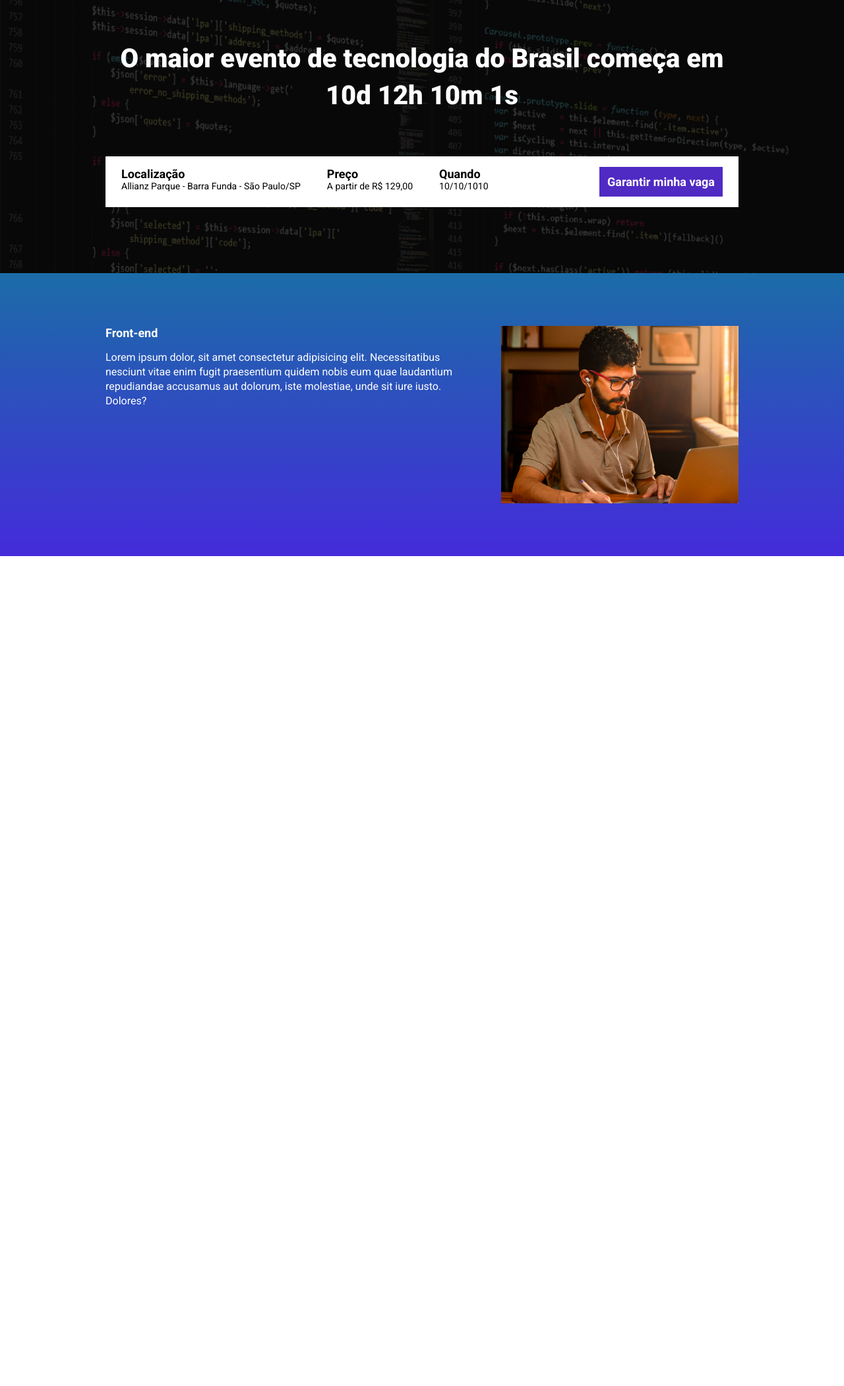
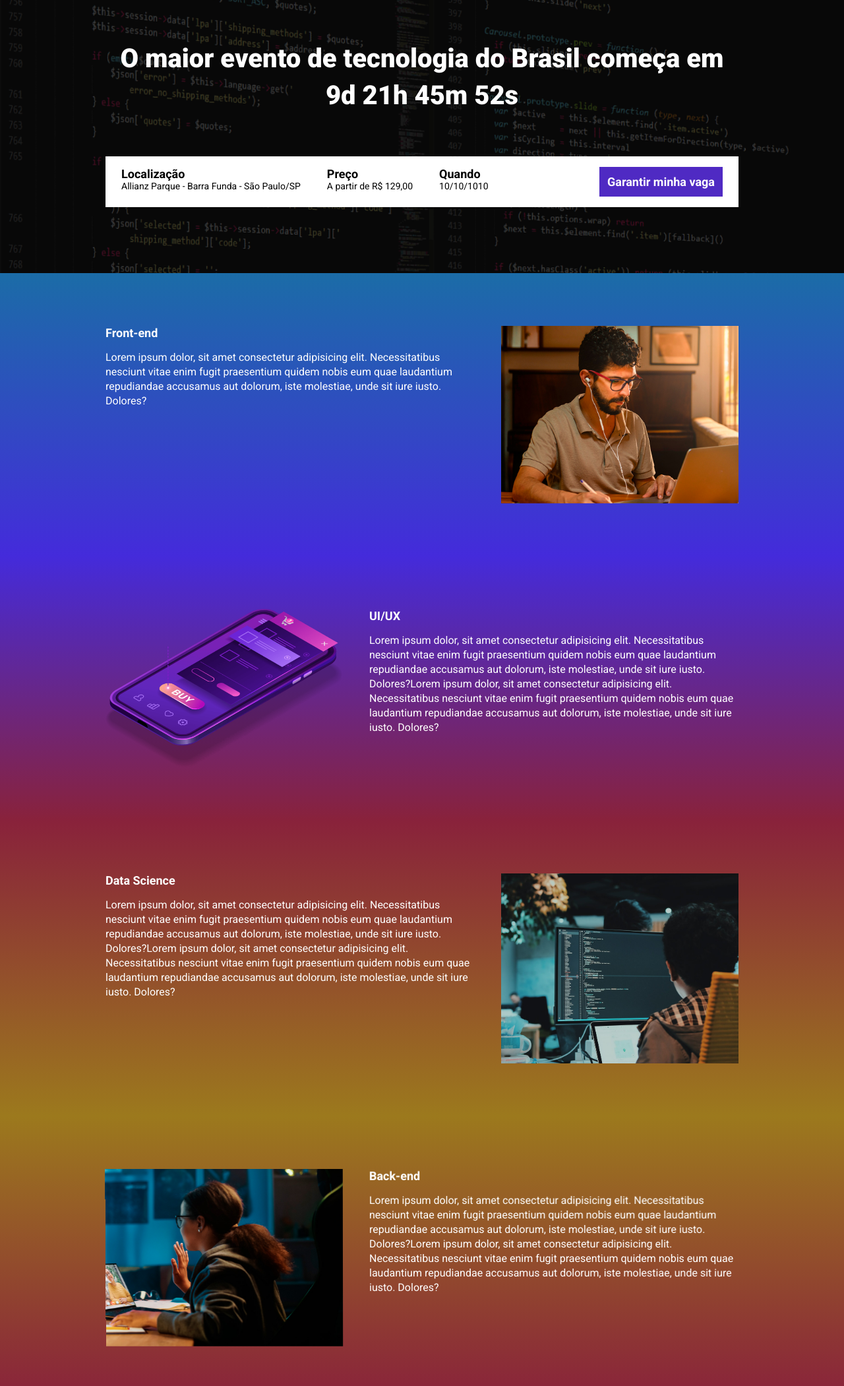
Before and after one commit to francomasa/birthday-event, a website built with Parcel: page src/index.html in a window 1280 px wide. Shown: the part 147-2248 px from the top of the page at 66% size. Before the commit the page ends 990 px from the top, so only its background shows below. Built offline with nearby package versions, Linux system fonts and the light colour scheme.

Commit message:
criando a contagem regresiva

```diff
--- a/package.json
+++ b/package.json
@@ -3,6 +3,7 @@
   "version": "1.0.0",
   "scripts": {
     "dev": "parcel src/index.html src/styles/main.scss src/scripts/main.js",
+    "build": "parcel build src/index.html",
     "test": "echo \"Error: no test specified\" && exit 1"
   },
   "keywords": [],
--- a/src/index.html
+++ b/src/index.html
@@ -8,13 +8,15 @@
     <link rel="preconnect" href="https://fonts.gstatic.com" crossorigin>
     <link href="https://fonts.googleapis.com/css2?family=Roboto:wght@400;700;900&display=swap" rel="stylesheet">
     <link rel="stylesheet" href="styles/main.scss">
+      <link rel="stylesheet" href="https://unpkg.com/aos@next/dist/aos.css" />
 </head>
 <body>
     <header class="hero">
         <div class="container">
             <img class="hero__logo" src="images/ebac_logo.svg" alt="EBAC" />
             <p class="hero__text">
-                O maior evento de tecnologia do Brasil começa em 10d 12h 10m 1s
+                O maior evento de tecnologia do Brasil começa em
+                <span id="contador"></span>
             </p>
             <div class="infos-bar">
                 <ul class="infos-bar__infos">
@@ -38,16 +40,48 @@
         </div>
     </header>
 
-    <section class="event">
-        <div class="container">
+    <section class="event event--frontend">
+        <div class="container" data-aos="fade-right" data-aos-duration="1000">
             <div class="event__details">
                 <h2 class="event__details__title">Front-end</h2>
                 <p class="event__details__description">Lorem ipsum dolor, sit amet consectetur adipisicing elit. Necessitatibus nesciunt vitae enim fugit praesentium quidem nobis eum quae laudantium repudiandae accusamus aut dolorum, iste molestiae, unde sit iure iusto. Dolores?</p>
             </div>
             <img class="event__image" src="images/frontend.png" alt="Front-end" />
         </div>
+    </section>
 
+    <section class="event event--ui-ux event--image-left"  data-aos-duration="2000">
+        <div class="container"  data-aos="fade-left">
+            <div class="event__details">
+                <h2 class="event__details__title">UI/UX</h2>
+                <p class="event__details__description">Lorem ipsum dolor, sit amet consectetur adipisicing elit. Necessitatibus nesciunt vitae enim fugit praesentium quidem nobis eum quae laudantium repudiandae accusamus aut dolorum, iste molestiae, unde sit iure iusto. Dolores?Lorem ipsum dolor, sit amet consectetur adipisicing elit. Necessitatibus nesciunt vitae enim fugit praesentium quidem nobis eum quae laudantium repudiandae accusamus aut dolorum, iste molestiae, unde sit iure iusto. Dolores?</p>
+            </div>
+            <img class="event__image" src="images/ui-ux.png" alt="Front-end" />
+        </div>
     </section>
+
+    <section class="event event--data-science">
+        <div class="container" data-aos="flip-right">
+            <div class="event__details">
+                <h2 class="event__details__title">Data Science</h2>
+                <p class="event__details__description">Lorem ipsum dolor, sit amet consectetur adipisicing elit. Necessitatibus nesciunt vitae enim fugit praesentium quidem nobis eum quae laudantium repudiandae accusamus aut dolorum, iste molestiae, unde sit iure iusto. Dolores?Lorem ipsum dolor, sit amet consectetur adipisicing elit. Necessitatibus nesciunt vitae enim fugit praesentium quidem nobis eum quae laudantium repudiandae accusamus aut dolorum, iste molestiae, unde sit iure iusto. Dolores?</p>
+            </div>
+            <img class="event__image" src="images/data.png" alt="Front-end" />
+        </div>
+    </section>
+
+    <section class="event event--backend event--image-left">
+        <div class="container" data-aos="flip-up" data-aos-duration="3000">
+            <div class="event__details">
+                <h2 class="event__details__title">Back-end</h2>
+                <p class="event__details__description">Lorem ipsum dolor, sit amet consectetur adipisicing elit. Necessitatibus nesciunt vitae enim fugit praesentium quidem nobis eum quae laudantium repudiandae accusamus aut dolorum, iste molestiae, unde sit iure iusto. Dolores?Lorem ipsum dolor, sit amet consectetur adipisicing elit. Necessitatibus nesciunt vitae enim fugit praesentium quidem nobis eum quae laudantium repudiandae accusamus aut dolorum, iste molestiae, unde sit iure iusto. Dolores?</p>
+            </div>
+            <img class="event__image" src="images/backend.png" alt="Front-end" />
+        </div>
+    </section>
+
+    <script src="https://unpkg.com/aos@next/dist/aos.js"></script>
     <script src="scripts/main.js"></script>
+
 </body>
 </html>
--- a/src/scripts/main.js
+++ b/src/scripts/main.js
@@ -1 +1,29 @@
-console.log('hola mundo');
+AOS.init();
+
+const dataDoEvento = new Date('Jun 30, 2025 19:00:00');
+const timeStampDoEvento = dataDoEvento.getTime();
+
+const contaAsHoras = setInterval(function(){
+    const agora = new Date();
+    const timeStampAtual = agora.getTime();
+
+    const distanciaAteOEvento = timeStampDoEvento -timeStampAtual;
+
+    const diasEmMs = 1000 * 60 * 60 * 24;
+    const horaEmMs = 1000 * 60 * 60;
+    const minutoEmMs = 1000 * 60
+    const segundoEmMs = 1000;
+
+    const diasAteOEvento = Math.floor(distanciaAteOEvento / diasEmMs);
+    const horasAteoEvento = Math.floor((distanciaAteOEvento % (diasEmMs)) / (horaEmMs));
+    const minutosAteoEvento = Math.floor((distanciaAteOEvento % (horaEmMs)) / (minutoEmMs));
+    const segundosAteOEvento = Math.floor((distanciaAteOEvento % (minutoEmMs)) / (segundoEmMs));
+
+    document.getElementById('contador').innerHTML = `${diasAteOEvento}d ${horasAteoEvento}h ${minutosAteoEvento}m ${segundosAteOEvento}s`;
+
+
+    if(distanciaAteOEvento < 0){
+        clearInterval(contaAsHoras);
+        document.getElementById('contador').innerHTML = 'Evento expirado';
+    }
+}, 1000)
--- a/src/styles/_event.scss
+++ b/src/styles/_event.scss
@@ -1,10 +1,35 @@
+    @use 'variables';
+
 .event {
-    background-image: linear-gradient(#1B6CA7, #442BDB);
     padding: 80px 0;
 
+    &--frontend {
+        background-image: linear-gradient(variables.$gradien1, variables.$gradien2);
+    }
+
+    &--ui-ux {
+        background-image: linear-gradient(variables.$gradien2, variables.$gradien3);
+    }
+
+    &--data-science {
+        background-image: linear-gradient(variables.$gradien3, variables.$gradien4);
+    }
+
+    &--backend {
+        background-image: linear-gradient(variables.$gradien4, variables.$gradien3);
+    }
+
+    &--image-left {
+        .container {
+            flex-direction: row-reverse;
+        }
+
+
+    }
 
     .container {
         display: flex;
+        gap: 40px;
     }
 
     &__image {
@@ -13,7 +38,6 @@
     }
 
     &__details {
-        margin-right: 40px;
 
         &__title {
             font-size: 18px;
--- a/src/styles/_hero.scss
+++ b/src/styles/_hero.scss
@@ -1,3 +1,5 @@
+@use 'variables';
+
 .hero {
     padding-top: 64px;
     padding-bottom: 100px;
@@ -16,7 +18,7 @@
         left: 0;
         width: 100%;
         height: 100%;
-        background-color: #000;
+        background-color: variables.$textColorSecundary;
         opacity: .7;
         content: '';
     }
--- /dev/null
+++ b/src/styles/_variables.scss
@@ -0,0 +1,8 @@
+$gradien1: #1B6CA7;
+$gradien2: #442BDB;
+$gradien3: #89223B;
+$gradien4: #9C791D;
+
+$textColor: #fff;
+$textColorSecundary: #000;
+$buttonColor: #4F2AC3;
--- a/src/styles/components/_buttons.scss
+++ b/src/styles/components/_buttons.scss
@@ -1,3 +1,5 @@
+@use '../variables';
+
 .button {
     padding: 12px;
     font-size: 18px;
@@ -7,8 +9,8 @@
     white-space: nowrap;
 
     &--primary {
-        background-color: #4F2AC3;
-        color: #fff;
+        background-color: variables.$buttonColor;
+        color: variables.$textColor;
     }
 
     @media (max-width: 640px) {
--- a/src/styles/components/_infos_bar.scss
+++ b/src/styles/components/_infos_bar.scss
@@ -1,6 +1,8 @@
+@use '../variables';
+
 .infos-bar {
     padding: 16px 24px;
-    background-color: #fff;
+    background-color: variables.$textColor;
     display: flex;
     justify-content: space-between;
 
@@ -9,11 +11,11 @@
         gap: 40px;
 
         &__item {
-            color: #000;
+            color: variables.$textColorSecundary;
             font-size: 14px;
 
             b {
-                color: #000;
+                color: variables.$textColorSecundary;
                 font-size: 18px;
                 display: block;
             }
--- a/src/styles/main.scss
+++ b/src/styles/main.scss
@@ -1,3 +1,4 @@
+@use 'variables';
 @use 'hero';
 @use 'components/infos_bar';
 @use 'components/buttons';
@@ -8,7 +9,7 @@
     padding: 0;
     box-sizing: border-box;
     font-family: Roboto, sans-serif;
-    color: #fff;
+    color: variables.$textColor;
     list-style: none;
 }
 
```
